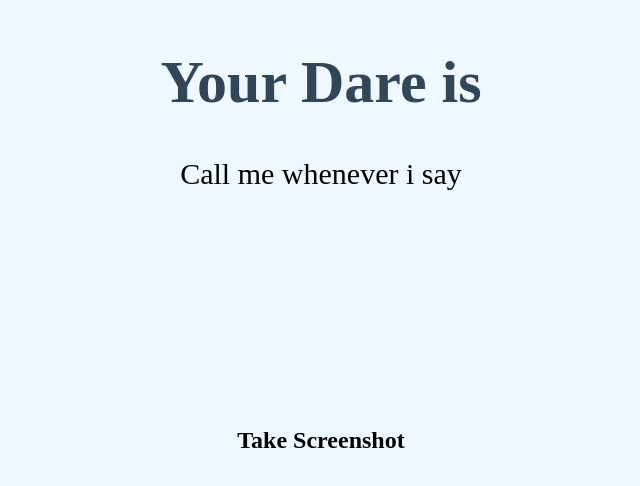
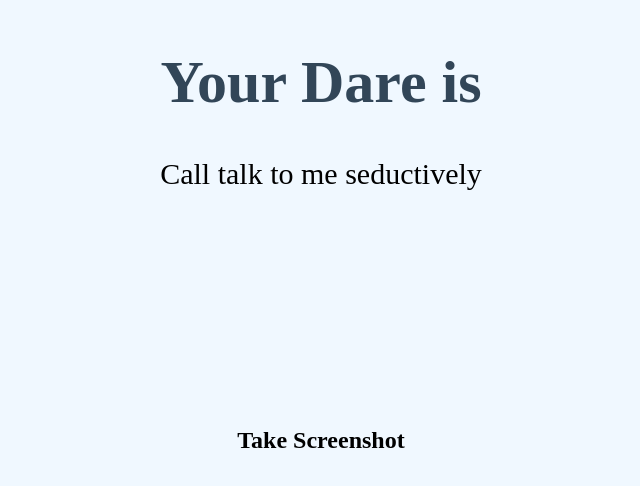
Before and after one commit to bangalorebuilder/daretoyou, a plain HTML site: page index.html in a window 1280 px wide. Shown: the whole page, without its empty margins (319-959 px from the left). Drawn offline with Linux system fonts and the light colour scheme.

Commit message:
more lovable lines

```diff
--- a/index.html
+++ b/index.html
@@ -57,6 +57,7 @@
     </div>
     <script type="text/javascript">
       var text = ["Love anytime I say!","Take a selfie of yours post to me","Call me and kiss me","Call me whenever i say","Ride me over Night","Make me Laugh by  Calling me Babu in every sentence","Deep love giving at alone place to me"];
+      var text = ["Love Anytime I Say!","Call me anytime i say","Call me and kiss me many time","Call talk to me seductively","Ride me over Night","Make me sentual by Calling me Babu in every sentence whiel calling","Deep love giving at alone place to me"];
       var counter = 0;
       var elem = document.getElementById("changeText");
       setInterval(change, 1);
```
